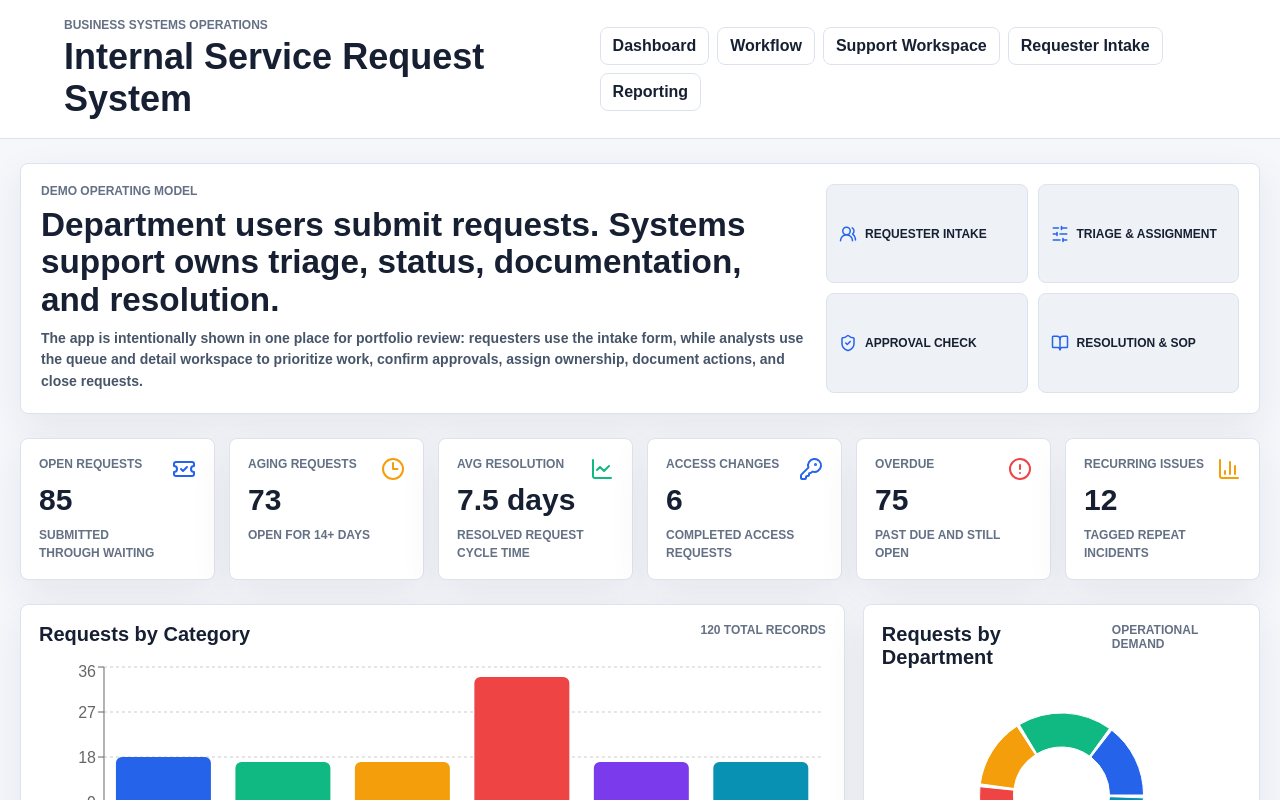
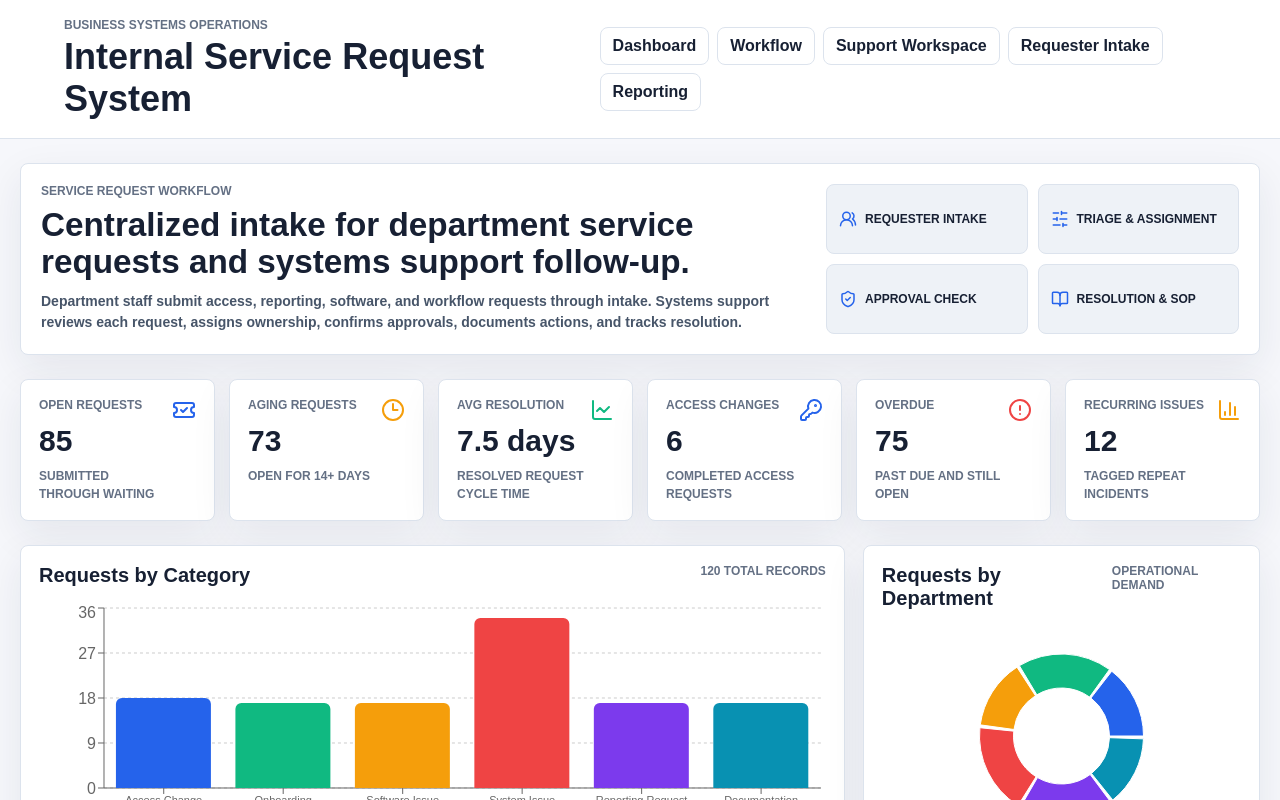
Before and after one commit to mokeyzz1/internal-service-request-system, a Next.js app: page / in a window 1280 px wide. Shown: the top 800 px of the page. Built offline with nearby package versions, Linux system fonts and the light colour scheme.

Commit message:
Use product-focused workflow copy

```diff
--- a/app/page.tsx
+++ b/app/page.tsx
@@ -303,10 +303,10 @@ export default function Home() {
 
       <section className="workflow-overview" id="workflow">
         <div className="workflow-copy">
-          <p>Demo operating model</p>
-          <h2>Department users submit requests. Systems support owns triage, status, documentation, and resolution.</h2>
+          <p>Service request workflow</p>
+          <h2>Centralized intake for department service requests and systems support follow-up.</h2>
           <span>
-            The app is intentionally shown in one place for portfolio review: requesters use the intake form, while analysts use the queue and detail workspace to prioritize work, confirm approvals, assign ownership, document actions, and close requests.
+            Department staff submit access, reporting, software, and workflow requests through intake. Systems support reviews each request, assigns ownership, confirms approvals, documents actions, and tracks resolution.
           </span>
         </div>
         <div className="workflow-steps" aria-label="Request lifecycle">
```
